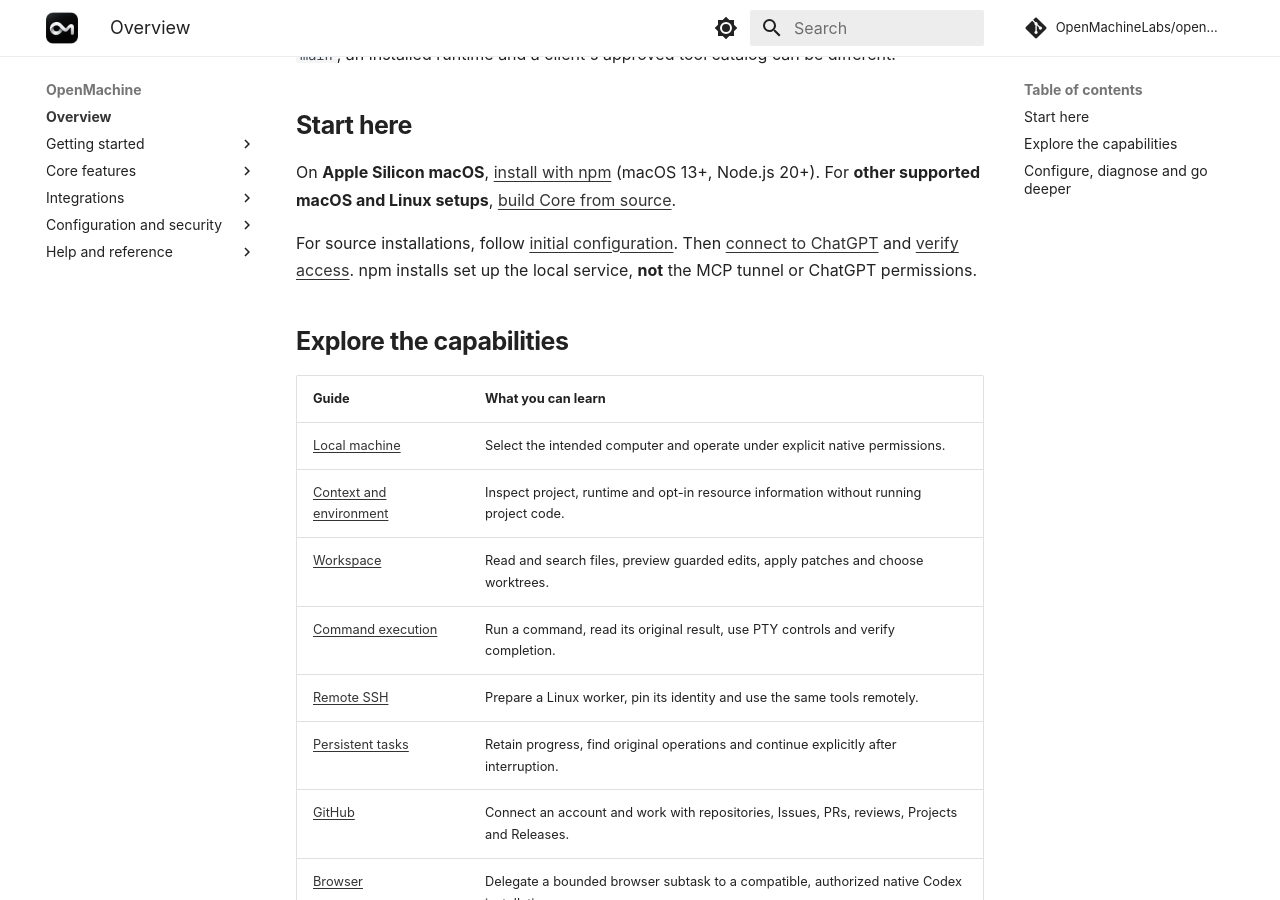
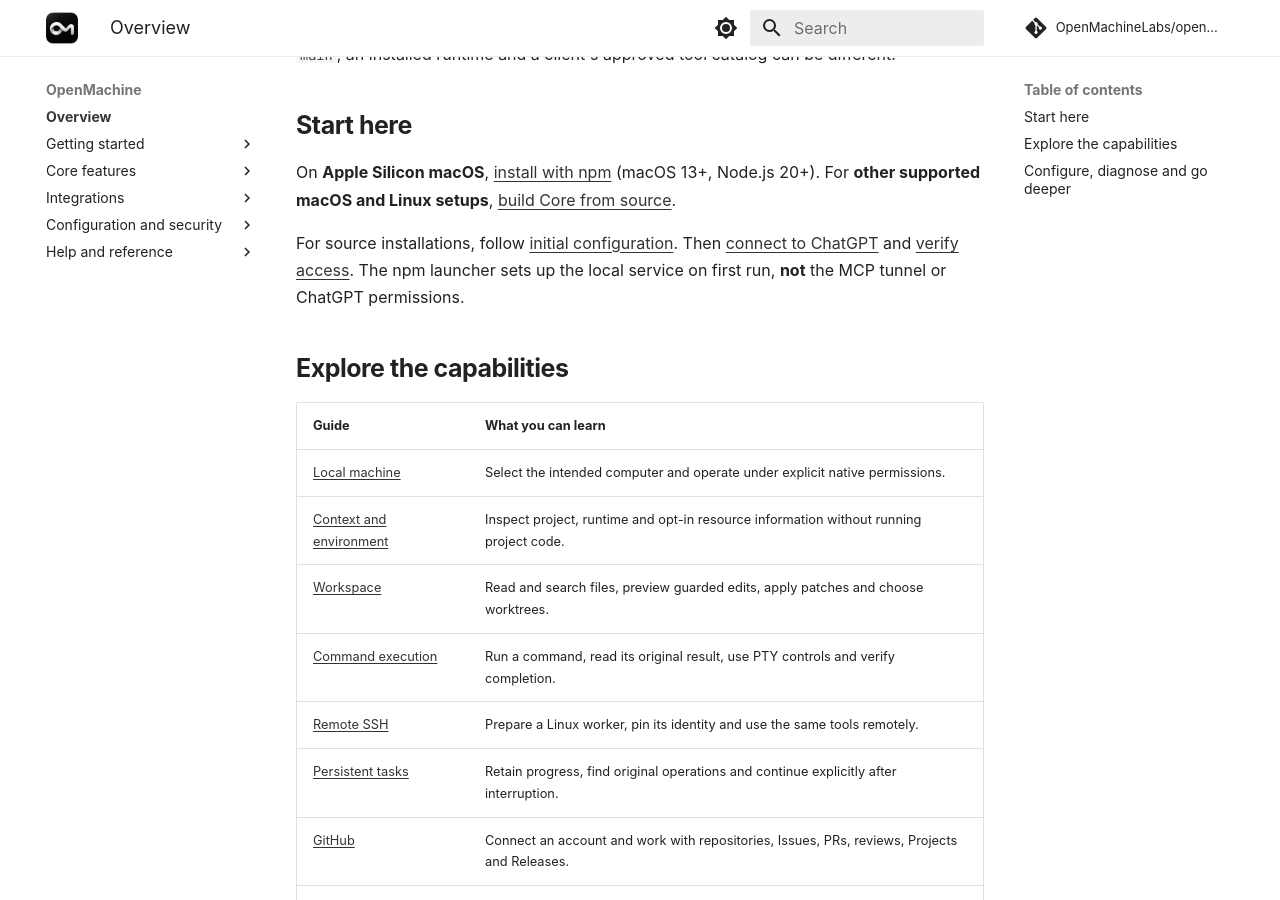
Before and after one commit to OpenMachineLabs/openmachine, an MkDocs documentation site: the page built from docs/index.md, in a window 1280 px wide and 900 px high, scrolled down 424 px. Built offline with MkDocs 1.6.1 and Material for MkDocs 9.7.7, drawn with Linux system fonts in a browser that asks for light colours; comment, search, counter and statistics services are not loaded.

Commit message:
docs(onboarding): clarify first-run service setup

```diff
--- a/docs/index.md
+++ b/docs/index.md
@@ -19,7 +19,7 @@
 
 On **Apple Silicon macOS**, [install with npm](getting-started/npm-macos.md) (macOS 13+, Node.js 20+). For **other supported macOS and Linux setups**, [build Core from source](getting-started/installation.md).
 
-For source installations, follow [initial configuration](getting-started/configuration.md). Then [connect to ChatGPT](getting-started/connect-chatgpt.md) and [verify access](getting-started/verification.md). npm installs set up the local service, **not** the MCP tunnel or ChatGPT permissions.
+For source installations, follow [initial configuration](getting-started/configuration.md). Then [connect to ChatGPT](getting-started/connect-chatgpt.md) and [verify access](getting-started/verification.md). The npm launcher sets up the local service on first run, **not** the MCP tunnel or ChatGPT permissions.
 
 ## Explore the capabilities
 
```
